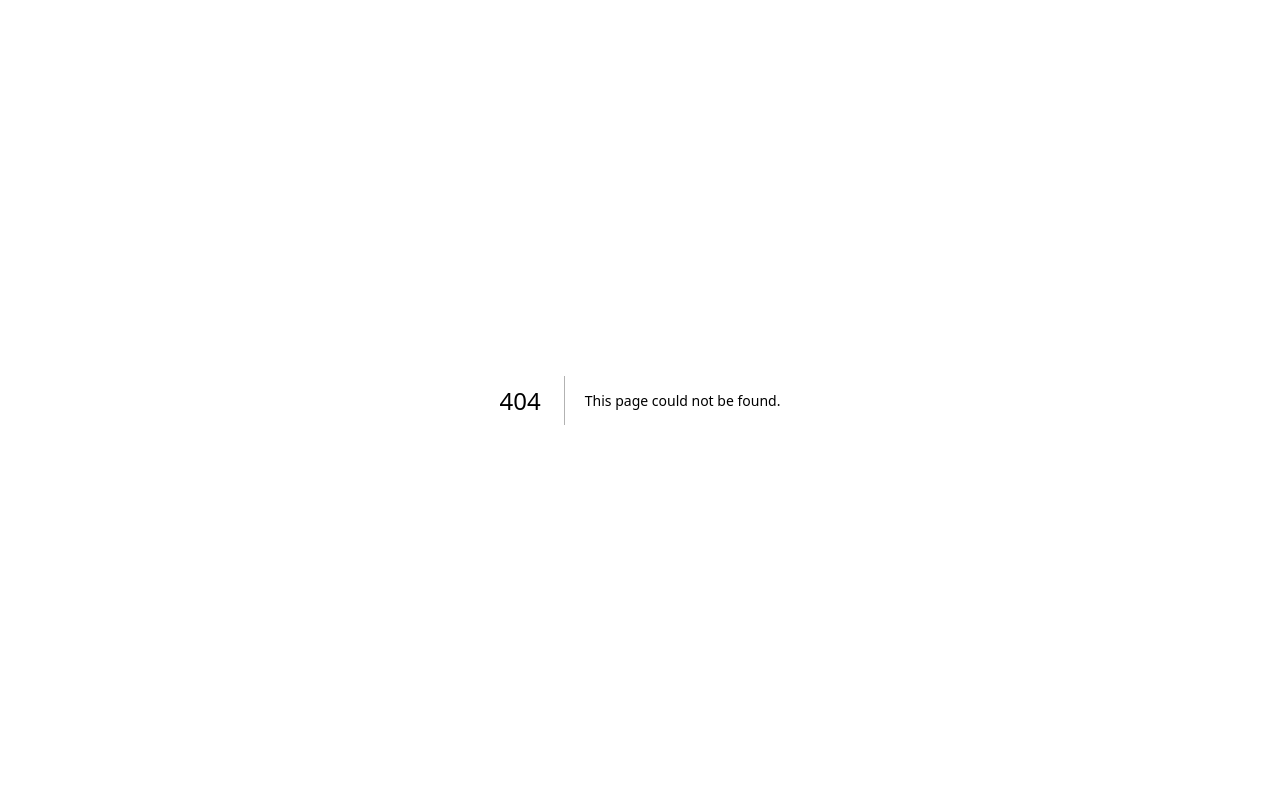
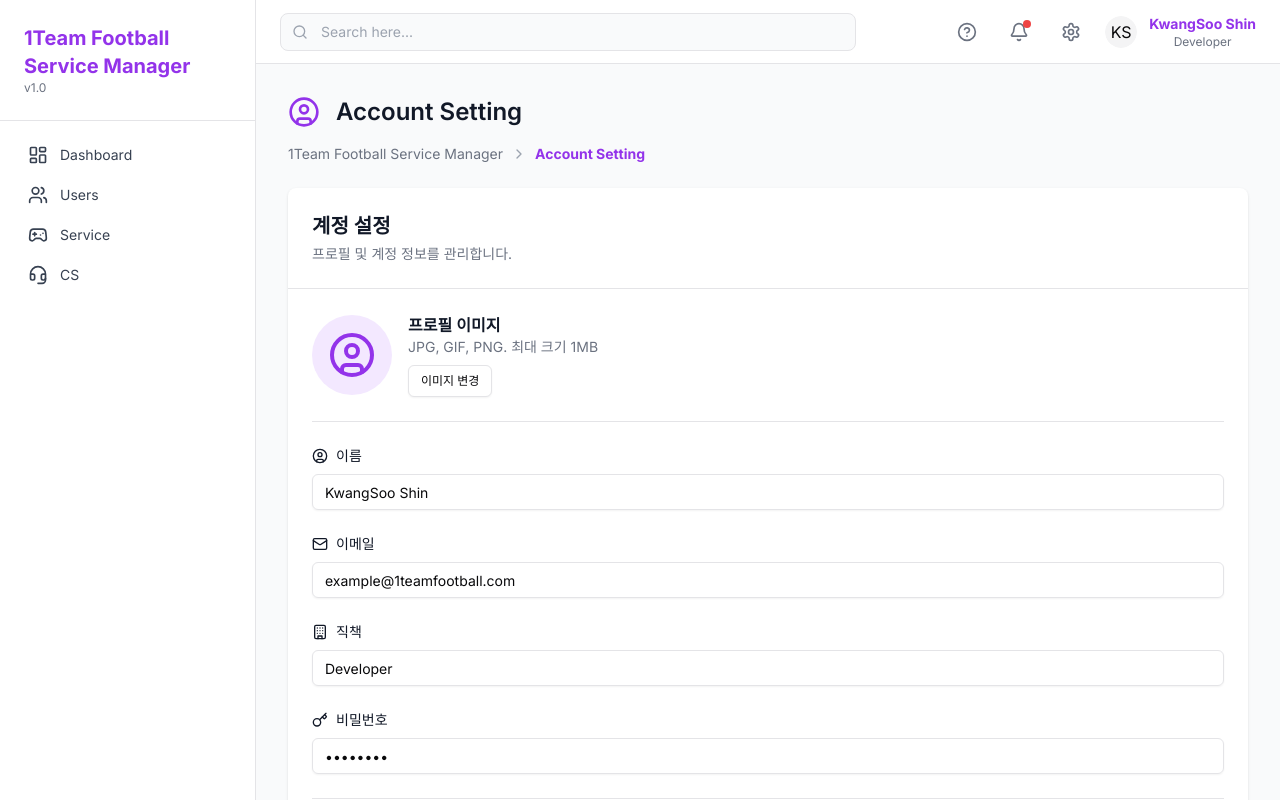
Before and after one commit to KWANGSOOSHIN-Zergtic/game-service-manager, a Next.js app: page /account-setting in a window 1280 px wide. Before the commit this address had no page. Built offline with nearby package versions, Linux system fonts and the light colour scheme; sample sign-in values are in the browser's storage.

Commit message:
feat : Account - Setting Page 작업

```diff
--- /dev/null
+++ b/src/app/(main)/account-setting/page.tsx
@@ -0,0 +1,79 @@
+import { Navigation } from "@/components/dashboard/navigation"
+import { UserCircle, Mail, Key, Building } from "lucide-react"
+import { Input } from "@/components/ui/input"
+import { Button } from "@/components/ui/button"
+
+export default function AccountSettingPage() {
+  return (
+    <div className="p-8 flex flex-col gap-6">
+      <Navigation />
+
+      <div className="bg-white rounded-lg shadow">
+        <div className="p-6 border-b">
+          <h2 className="text-xl font-semibold text-gray-900">계정 설정</h2>
+          <p className="text-sm text-gray-500 mt-1">프로필 및 계정 정보를 관리합니다.</p>
+        </div>
+
+        <div className="p-6 space-y-6">
+          {/* Profile Section */}
+          <div className="space-y-4">
+            <div className="flex items-center gap-4">
+              <div className="h-20 w-20 rounded-full bg-purple-100 flex items-center justify-center">
+                <UserCircle className="h-12 w-12 text-purple-600" />
+              </div>
+              <div>
+                <h3 className="font-semibold text-gray-900">프로필 이미지</h3>
+                <p className="text-sm text-gray-500">JPG, GIF, PNG. 최대 크기 1MB</p>
+                <Button variant="outline" size="sm" className="mt-2">
+                  이미지 변경
+                </Button>
+              </div>
+            </div>
+          </div>
+
+          {/* Account Information */}
+          <div className="grid gap-6 pt-6 border-t">
+            <div className="grid gap-2">
+              <label className="text-sm font-medium text-gray-900 flex items-center gap-2">
+                <UserCircle className="h-4 w-4" />
+                이름
+              </label>
+              <Input defaultValue="KwangSoo Shin" />
+            </div>
+
+            <div className="grid gap-2">
+              <label className="text-sm font-medium text-gray-900 flex items-center gap-2">
+                <Mail className="h-4 w-4" />
+                이메일
+              </label>
+              <Input defaultValue="example@1teamfootball.com" type="email" />
+            </div>
+
+            <div className="grid gap-2">
+              <label className="text-sm font-medium text-gray-900 flex items-center gap-2">
+                <Building className="h-4 w-4" />
+                직책
+              </label>
+              <Input defaultValue="Developer" />
+            </div>
+
+            <div className="grid gap-2">
+              <label className="text-sm font-medium text-gray-900 flex items-center gap-2">
+                <Key className="h-4 w-4" />
+                비밀번호
+              </label>
+              <Input type="password" defaultValue="********" />
+            </div>
+          </div>
+
+          {/* Save Button */}
+          <div className="flex justify-end pt-6 border-t">
+            <Button className="bg-purple-600 hover:bg-purple-700 text-white">
+              변경사항 저장
+            </Button>
+          </div>
+        </div>
+      </div>
+    </div>
+  )
+}
--- a/src/components/dashboard/navigation.tsx
+++ b/src/components/dashboard/navigation.tsx
@@ -1,6 +1,6 @@
 "use client"
 
-import { LayoutDashboard, Users, Settings, HeadphonesIcon, ChevronRight, HelpCircle, Bell, AlertTriangle } from "lucide-react"
+import { LayoutDashboard, Users, Settings, HeadphonesIcon, ChevronRight, HelpCircle, Bell, AlertTriangle, UserCircle } from "lucide-react"
 import Link from "next/link"
 import { usePathname } from "next/navigation"
 
@@ -52,6 +52,11 @@ export function Navigation() {
           icon: <AlertTriangle className="w-8 h-8 text-purple-600" />,
           title: "Error"
         }
+      case "account-setting":
+        return {
+          icon: <UserCircle className="w-8 h-8 text-purple-600" />,
+          title: "Account Setting"
+        }
       default:
         return {
           icon: <LayoutDashboard className="w-8 h-8 text-purple-600" />,
--- a/src/components/layout/header.tsx
+++ b/src/components/layout/header.tsx
@@ -91,11 +91,13 @@ export function Header() {
                   </div>
                 </DropdownMenuTrigger>
                 <DropdownMenuContent align="end" className="w-56">
-                  <DropdownMenuLabel>내 계정</DropdownMenuLabel>
+                  <DropdownMenuLabel>계정</DropdownMenuLabel>
                   <DropdownMenuSeparator />
-                  <DropdownMenuItem>
-                    <UserCircle className="mr-2 h-4 w-4" />
-                    <span>Account Setting</span>
+                  <DropdownMenuItem asChild>
+                    <Link href="/account-setting">
+                      <UserCircle className="mr-2 h-4 w-4" />
+                      <span>Account Setting</span>
+                    </Link>
                   </DropdownMenuItem>
                   <DropdownMenuItem className="text-red-600 font-bold">
                     <LogOut className="mr-2 h-4 w-4" />
```
